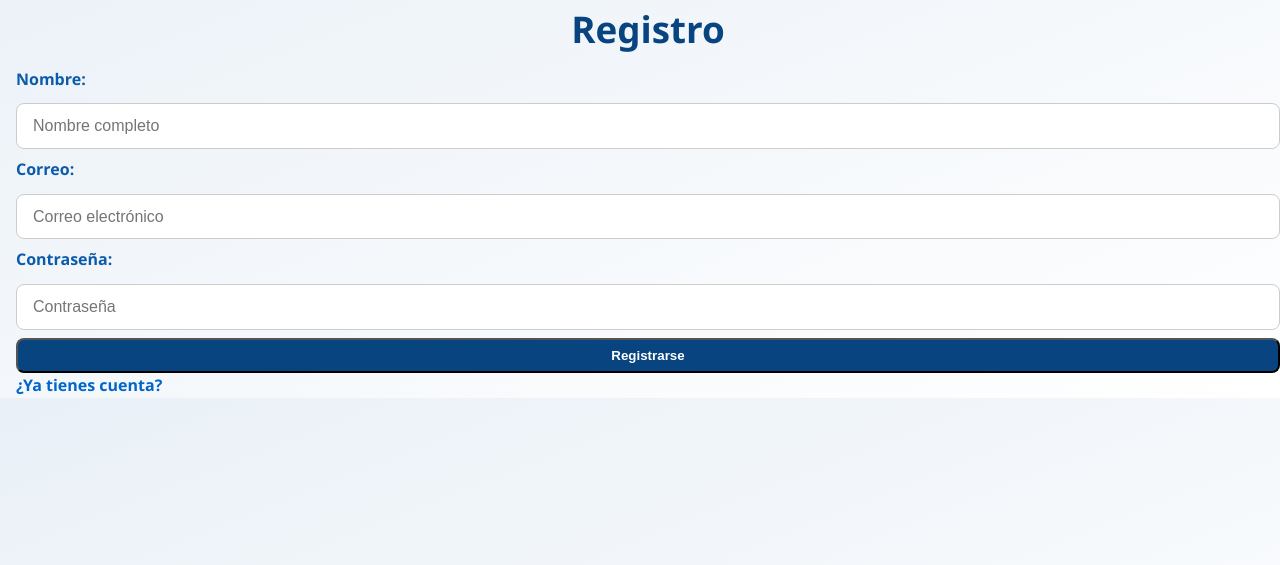
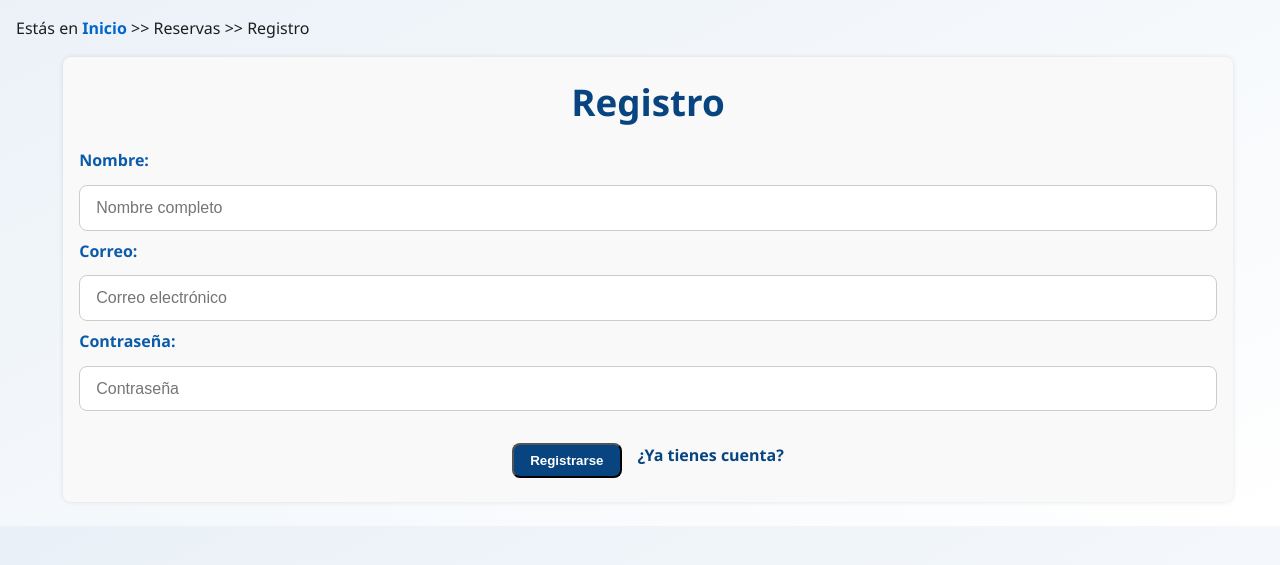
Before and after one commit to adrianaherreroglez/sew, a PHP site: page /php/registro.php in a window 1280 px wide. Shown: the part 109-674 px from the top of the page. Run offline with PHP 8.4, Linux system fonts and the light colour scheme.

Commit message:
login.php y registro.php correctos

```diff
--- a/estilo/estilo.css
+++ b/estilo/estilo.css
@@ -480,7 +480,6 @@ section[data-map="true"] {
 /* ----- Botones del carrusel u otros ----- */
 /* Especificidad: (0, 0, 1) */
 button {
-  display: inline-block; /* para que el ancho sea solo el necesario */
   width: auto;           /* no force ancho */
   max-width: none;       /* quitar cualquier max-width que lo limite */
   padding: 0.5rem 1rem;  /* ajusta padding si quieres */
@@ -493,6 +492,9 @@ button {
   white-space: nowrap;   /* evitar salto de línea dentro del botón */
 }
 
+section > form > nav > a {
+  color:#074480;  /* Justificado: el enlave dentrode un formulario es de color azul para contraste con el fondo */
+}
 
 button:hover {
   background-color: #607991;
@@ -678,6 +680,11 @@ section:nth-of-type(2) article section:hover {
   box-shadow: 0 0.5rem 1rem rgba(0, 0, 0, 0.15);
 }
 
+main >  a {
+  text-align: center;
+}
+
+
 /* Ajustes responsivos */
 @media (max-width: 768px) {
   section:nth-of-type(2) article section {
--- a/php/registro.php
+++ b/php/registro.php
@@ -29,21 +29,22 @@ if ($_SERVER['REQUEST_METHOD'] === 'POST') {
 <!DOCTYPE html>
 <html lang="es">
 <head>
-    <meta charset="UTF-8" />
+    <meta charset="UTF-8">
     <title>Mieres - Reservas</title>
-    <meta name="author" content="Adriana Herrero González" />
-    <meta name="description" content="Página sobre Mieres, Asturias" />
-    <meta name="keywords" content="Mieres, Asturias, registro" />
-    <meta name="viewport" content="width=device-width, initial-scale=1.0" />
+    <meta name="author" content="Adriana Herrero González">
+    <meta name="description" content="Página sobre Mieres, Asturias">
+    <meta name="keywords" content="Mieres, Asturias, registro">
+    <meta name="viewport" content="width=device-width, initial-scale=1.0">
 
-    <link rel="stylesheet" type="text/css" href="../estilo/estilo.css" />
-    <link rel="stylesheet" type="text/css" href="../estilo/layout.css" />
-    <link rel="icon" href="../multimedia/imagenes/favicon.ico" />
+    <link rel="stylesheet" type="text/css" href="../estilo/estilo.css">
+    <link rel="stylesheet" type="text/css" href="../estilo/layout.css">
+    <link rel="icon" href="../multimedia/imagenes/favicon.ico">
 
 </head>
 <body>
 <header>
     <h1><a href="index.html">Turismo de Mieres</a></h1>
+    <button>☰</button>
     <nav>
         <a href="../index.html">Inicio</a>
         <a href="../gastronomia.html">Gastronomía</a>
@@ -54,21 +55,26 @@ if ($_SERVER['REQUEST_METHOD'] === 'POST') {
         <a href="../ayuda.html">Ayuda</a>
     </nav>
 </header>
+<!-- Migas del documento -->
+<p>Estás en <a href="php/registro.php" title="Reservas">Inicio</a> &gt;&gt; Reservas &gt;&gt; Registro</p>
 
 <main>
-<h2>Registro</h2>
+<section>
 <form method="POST">
-     <label>Nombre:</label>
+    <h2>Registro</h2>
+    <label>Nombre:</label>
     <input type="text" name="nombre" placeholder="Nombre completo" required>
-     <label>Correo:</label>
+    <label>Correo:</label>
     <input type="email" name="email" placeholder="Correo electrónico" required>
-     <label>Contraseña:</label>
+    <label>Contraseña:</label>
     <input type="password" name="password" placeholder="Contraseña" required>
-    <button type="submit">Registrarse</button>
+    <nav>
+        <button type="submit">Registrarse</button>
+        <a href="login.php">¿Ya tienes cuenta?</a>
+    </nav>
 </form>
-<a href="login.php">¿Ya tienes cuenta?</a>
-
-<?php if ($resultado) echo "<p>$resultado</p>"; ?>
+</section>
+<?php if ($resultado) echo "<p>" . htmlspecialchars($resultado) . "</p>"; ?>
 </main>
 </body>
 </html>
--- a/reservas.php
+++ b/reservas.php
@@ -76,6 +76,7 @@ if ($_SERVER['REQUEST_METHOD'] === 'POST' && isset($_POST['presupuestar'])) {
 <body>
 <header>
         <h1><a href="index.html">Turismo de Mieres</a></h1>
+        <button>☰</button>
         <nav>
             <a href="index.html">Inicio</a>
             <a href="gastronomia.html">Gastronomía</a>
@@ -86,6 +87,9 @@ if ($_SERVER['REQUEST_METHOD'] === 'POST' && isset($_POST['presupuestar'])) {
             <a href="ayuda.html">Ayuda</a>
         </nav>
   </header>
+
+  <!-- Migas del documento -->
+  <p>Estás en <a href="reservas.php" title="Reservas">Inicio</a> >> Reservas</p>
 
 <main>
 
```
Also changed, not shown: php/login.php (+20 -12 lines). Lines whose indentation alone changed are shown as unchanged.
